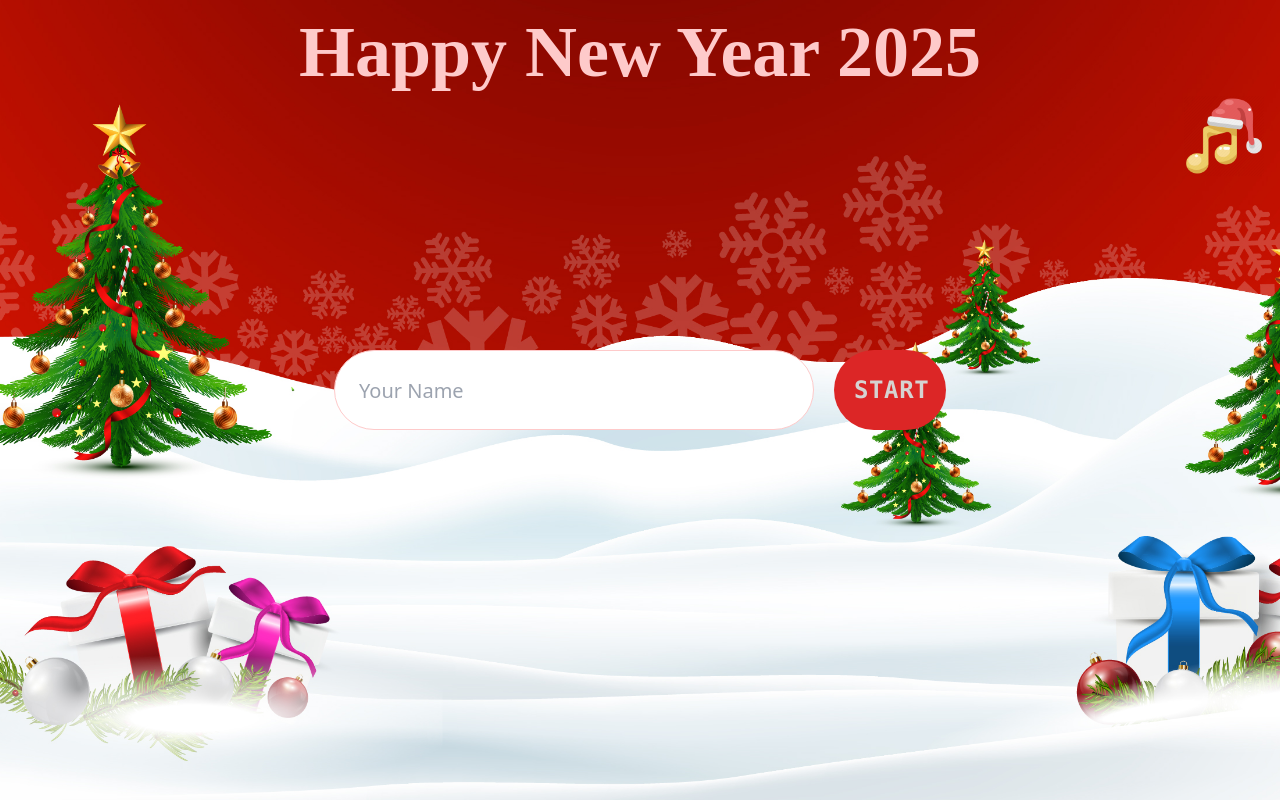
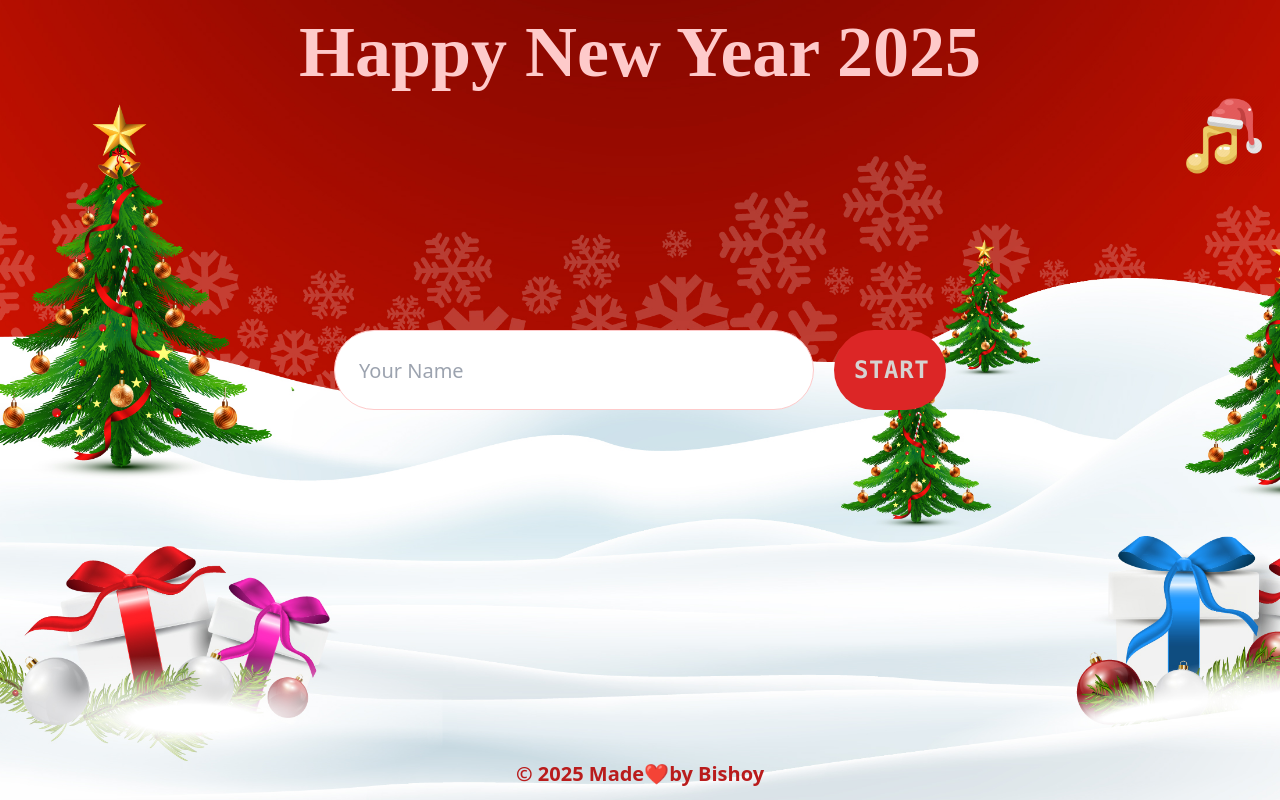
Before and after one commit to BishoyLabib7/Santa-Memory-Game, a React (Vite) app: page / in a window 1280 px wide. Built offline with nearby package versions, Linux system fonts and the light colour scheme.

Commit message:
last Update

```diff
--- a/src/App.jsx
+++ b/src/App.jsx
@@ -15,7 +15,8 @@ function App() {
   const { start } = useContext(GameContext);
   return (
     <Suspense fallback={<Loader />}>
-      <main className="relative w-screen h-screen flex justify-center items-center bg-app-banner bg-center bg-cover overflow-hidden">
+      <div className=" w-screen h-screen bg-app-banner bg-center bg-cover overflow-hidden">
+        <main className="relative flex w-screen h-[95vh] justify-center items-center">
           <Header />
           <Sound />
           {!start ? (
@@ -30,6 +31,10 @@ function App() {
             </>
           )}{" "}
         </main>
+        <footer className="text-center lg:text-xl md:text-sm font-semibold text-red-700">
+          © 2025 Made❤by Bishoy
+        </footer>
+      </div>
     </Suspense>
   );
 }
```
Lines whose indentation alone changed are shown as unchanged.
